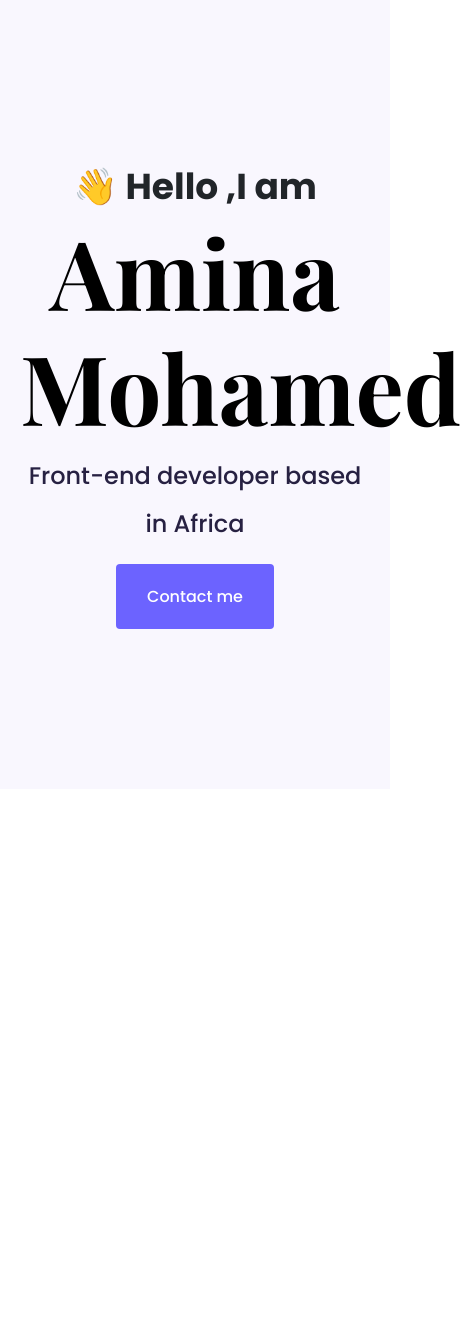
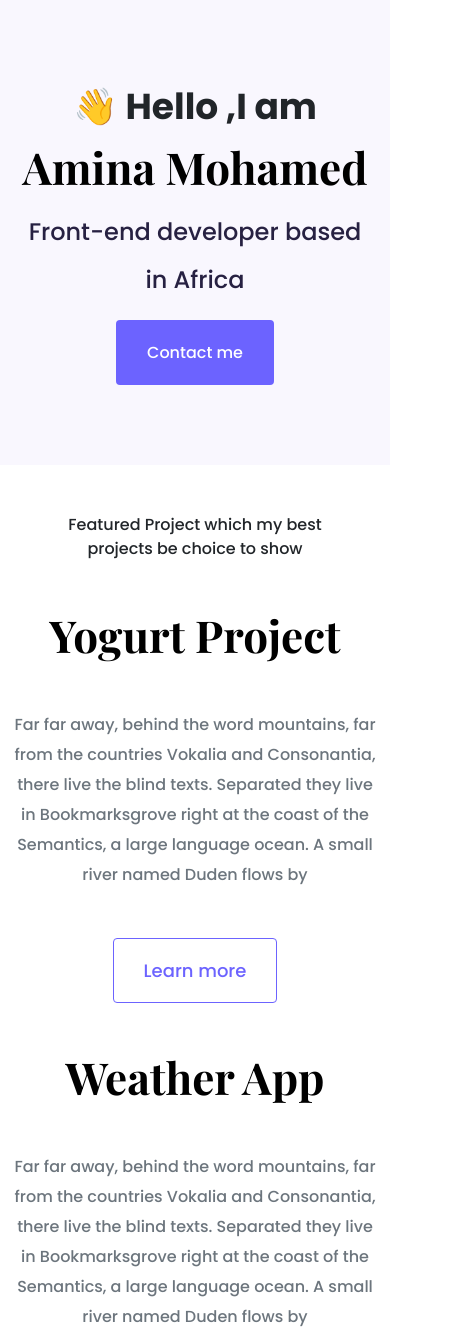
Before and after one commit to ermeener/portfolio-project, a plain HTML site: page index.html in a window 390 px wide. Shown: the top 1335 px of the page, 461 px wide, since content can reach past the window. Before the commit the page ends 844 px from the top, so only its background shows below. Drawn offline with nearby package versions, Linux system fonts and the light colour scheme; a web font is replaced by a local one.

Commit message:
added content to the homepage

```diff
--- a/index.html
+++ b/index.html
@@ -28,5 +28,78 @@
   </div>
 
   </div>
+  <p class="text-center m-5">
+    Featured Project which my best projects be choice to show
+  </p>
+  <div class="container">
+    <div class="row mb-5">
+      <div class="col d-none d-lg-block">
+        <!-- DISPLAY NONE i.e THE PICTURE D-LG-BLOCK -MEANS DISPLAY THE PIC ON  A LARGER SCREEN -->
+       <img src="images/yoghurt.png" alt="" class="img-fluid">
+      </div>
+
+
+      <div class="col">
+ <div class="project-description">
+  <h2 class="yoghurt-project mb-5">
+    Yogurt Project
+  </h2>
+  <p class="yoghurt-paragraph mb-5 text-muted">
+    Far far away, behind the word mountains, far from the countries Vokalia and Consonantia, there live the blind texts. Separated they live in Bookmarksgrove right at the coast of the Semantics, a large language ocean. A small river named Duden flows by
+  </p>
+<a href="#" class=" btn learn-more-button">
+  Learn more
+</a>
+</div>
+</div>
+</div>
+<!-- SECOND PICTURE -->
+<div class="row mb-5">
+
+
+  <div class="col">
+<div class="project-description">
+<h2 class="yoghurt-project mb-5">
+Weather App
+</h2>
+<p class="yoghurt-paragraph mb-5 text-muted">
+Far far away, behind the word mountains, far from the countries Vokalia and Consonantia, there live the blind texts. Separated they live in Bookmarksgrove right at the coast of the Semantics, a large language ocean. A small river named Duden flows by
+</p>
+<a href="#" class=" btn learn-more-button">
+Learn more
+</a>
+</div>
+</div>
+
+<div class="col d-none d-lg-block">
+  <!-- DISPLAY NONE i.e THE PICTURE D-LG-BLOCK -MEANS DISPLAY THE PIC ON  A LARGER SCREEN -->
+ <img src="images/weather (2).png" alt="" class="img-fluid">
+</div>
+
+</div>
+<!-- THIRD PICTURE -->
+<div class="row">
+  <div class="col d-none d-lg-block">
+    <!-- DISPLAY NONE i.e THE PICTURE D-LG-BLOCK -MEANS DISPLAY THE PIC ON  A LARGER SCREEN -->
+   <img src="images/dictionary.png" alt="" class="img-fluid">
+  </div>
+
+
+  <div class="col">
+<div class="project-description">
+<h2 class="yoghurt-project mb-5">
+Dictionary Project
+</h2>
+<p class="yoghurt-paragraph mb-5 text-muted">
+Far far away, behind the word mountains, far from the countries Vokalia and Consonantia, there live the blind texts. Separated they live in Bookmarksgrove right at the coast of the Semantics, a large language ocean. A small river named Duden flows by
+</p>
+<a href="#" class=" btn learn-more-button">
+Learn more
+</a>
+</div>
+</div>
+</div>
+</div>
+
 </body>
 </html>
--- a/styles/app.css
+++ b/styles/app.css
@@ -16,6 +16,7 @@ color: black;
 }
 h1{
   font-size: 96px;
+  line-height: 1.5;
 }
 p{
 
@@ -25,6 +26,7 @@ p{
   background-color:var(--secondary-color);
   text-align: center;
   padding: 160px 20px;
+  text-align: center;
 
 }
 .hero p{
@@ -49,3 +51,41 @@ p{
   border-radius: 4px;
   line-height: 27px;
 }
+.yoghurt-project{
+  font-family: 64px;
+  font-family: var(--heading-font-family);
+}
+.yoghurt-paragraph{
+  font-family: var(--default-font-family);
+  font-size: 16px;
+  color: #272142B2;
+  line-height: 30px;
+}
+.learn-more-button{
+  color:var(--branding-color);
+  border: 1px solid var(--branding-color);
+  padding: 18px 30px;
+  border-radius: 4px;
+  font-weight: normal;
+font-size: 18px;
+  line-height: 27px;
+}
+.project-description{
+  padding: 120px 60px;
+}
+@media (max-width: 900px){
+  h1{
+    font-size: 44px;
+    line-height: 1.5;
+  }
+  h2{
+    font-size: 44px;
+  }
+  .hero{
+    padding: 80px 20px;
+  }
+  .project-description{
+    padding: 0;
+    text-align: center;
+  }
+}
```
Also changed, not shown: images/dictionary.png (added), images/weather (2).png (added), images/yoghurt.png (added).
